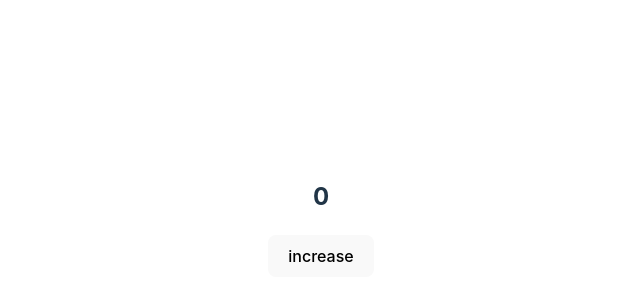
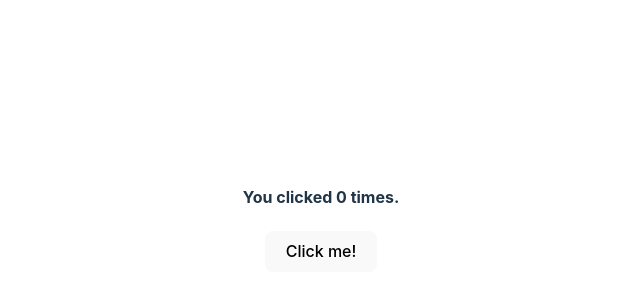
Before and after one commit to JSerriere/react-vite-tutorial, a React (Vite) app: page / in a window 1280 px wide. Shown: the part 182-482 px from the top of the page, without its empty margins (319-959 px from the left). Built offline with nearby package versions, Linux system fonts and the light colour scheme.

Commit message:
Adding useState basics example

```diff
--- a/src/App.jsx
+++ b/src/App.jsx
@@ -1,5 +1,5 @@
 import './App.css'
-import Starter from './starter/01-error-example'
+import Starter from './starter/02-useState-basics'
 
 function App() {
 
--- a/src/starter/02-useState-basics.jsx
+++ b/src/starter/02-useState-basics.jsx
@@ -1,5 +1,18 @@
+import {useState} from "react";
+
 const UseStateBasics = () => {
-  return <h2>useState basics</h2>;
+  const [count, setCount] = useState(0);
+  console.log(count);
+  const handleClick = () => {
+    setCount(count + 1);
+  };
+
+  return (
+    <div>
+      <h4>You clicked {count} times.</h4>
+      <button type="button" onClick={handleClick} className="button"> Click me!</button>
+    </div>
+  );
 };
 
 export default UseStateBasics;
```
